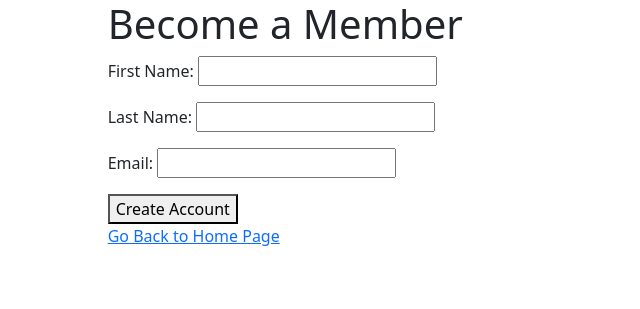
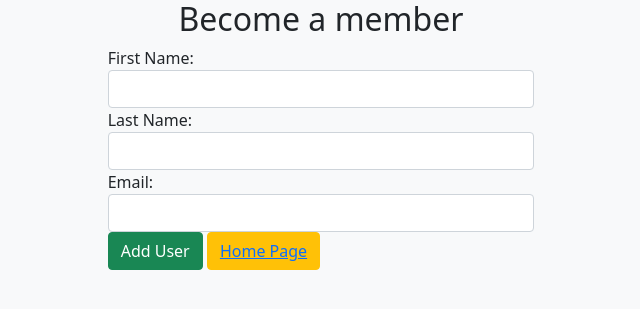
Before and after one commit to carloscaicedoc/users_crud_modularized, a Python web app: template flask_app/templates/new_user.html in a window 1280 px wide. Shown: the top 309 px of the page, without its empty margins (319-959 px from the left). Run offline with Jinja, Linux system fonts and the light colour scheme; the template is opened without the code that fills it, so the values that code supplies are empty.

Commit message:
final commit

```diff
--- a/flask_app/templates/new_user.html
+++ b/flask_app/templates/new_user.html
@@ -8,26 +8,26 @@
     <link href='https://cdn.jsdelivr.net/npm/bootstrap@5.0.1/dist/css/bootstrap.min.css' rel='stylesheet' integrity='sha384-+0n0xVW2eSR5OomGNYDnhzAbDsOXxcvSN1TPprVMTNDbiYZCxYbOOl7+AMvyTG2x' crossorigin='anonymous'>
 
 </head>
-<body>
-    <form action="/users/create" method='post' class="col-4 mx-auto">
-        <h1>Become a Member</h1>
-        <p>
-            First Name:
-            <input type="text" name="first_name" id="">
-        </p>
-        <p>
-            Last Name:
-            <input type="text" name="last_name" id="">
-        </p>
-        <p>
-            Email:
-            <input type="text" name="email" id="">
-        </p>
-        <div>
-            <button>Create Account</button>
-        </div>
-        <a href="/users">Go Back to Home Page</a>
-    </form>
+<body class="bg-light">
+    <div>
+        <form action="/users/create" method="post" class="col-4 mx-auto">
+            <h2 class="text-center">Become a member</h2>
+            <div class="form-group">
+                <label for="first_name">First Name:</label>
+                <input type="text" name="first_name"  class="form-control">
+            </div>
+            <div class="form-group">
+                <label for="last_name">Last Name:</label>
+                <input type="text" name="last_name"  class="form-control">
+            </div>
+            <div class="form-group">
+                <label for="email">Email:</label>
+                <input type="text" name="email"  class="form-control">
+            </div>
+            <input type="submit" value="Add User" class="btn btn-success">
+            <button class="btn btn-warning"><a href="/users">Home Page</a></button>
+        </form>
+    </div>
 
 </body>
 </html>
--- a/flask_app/templates/users.html
+++ b/flask_app/templates/users.html
@@ -32,7 +32,7 @@
                 {% endfor %}
             </tbody>
         </table>
-        <a href="/users/new">Sign Up</a>
+        <a class="btn btn-primary" href="/users/new" role="button">Subscribe</a>
     </div>
 
 </body>
```
Also changed, not shown: flask_app/templates/display_one_user.html (+10 -9 lines).
